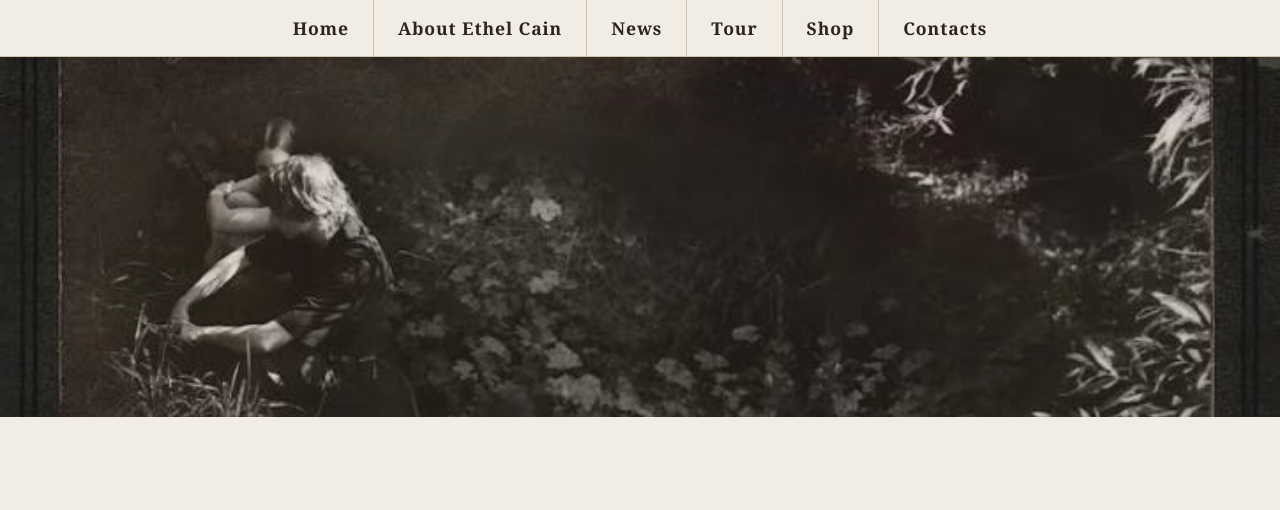
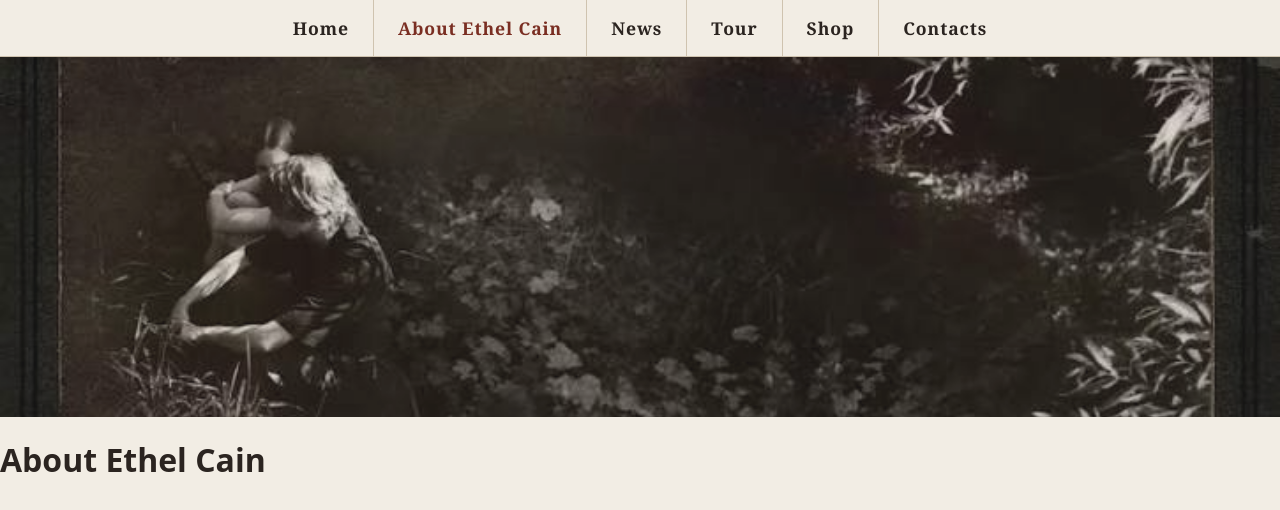
Before and after one commit to zheniyyya/Ethel-Cain, a React (Vite) app: page /about in a window 1280 px wide. Shown: the top 510 px of the page. Built offline with nearby package versions, Linux system fonts and the light colour scheme; a web font is replaced by a local one.

Commit message:
Add navigation

```diff
--- a/package.json
+++ b/package.json
@@ -11,7 +11,8 @@
   },
   "dependencies": {
     "react": "^19.3.1",
-    "react-dom": "^19.3.1"
+    "react-dom": "^19.3.1",
+    "react-router-dom": "^7.18.6"
   },
   "devDependencies": {
     "@types/react": "^19.3.0",
--- a/src/App.jsx
+++ b/src/App.jsx
@@ -1,7 +1,36 @@
+import { Route, Routes } from 'react-router-dom';
 import Header from './components/Header.jsx';
 
+
+
+function Page({ title }) {
+  return <h1>{title}</h1>;
+}
+
+const routes = [
+  { path: '/', title: 'Home' },
+  { path: '/about', title: 'About Ethel Cain' },
+  { path: '/about/biography', title: 'Biography' },
+  { path: '/about/discography', title: 'Discography' },
+  { path: '/news', title: 'News' },
+  { path: '/tour', title: 'Tour' },
+  { path: '/shop', title: 'Shop' },
+  { path: '/shop/albums', title: 'Albums' },
+  { path: '/shop/merch', title: 'Merch' },
+  { path: '/contacts', title: 'Contacts' },
+];
+
 function App() {
-  return <Header />;
+  return (
+    <>
+      <Header />
+      <Routes>
+        {routes.map(({ path, title }) => (
+          <Route key={path} path={path} element={<Page title={title} />} />
+        ))}
+      </Routes>
+    </>
+  );
 }
 
 export default App;
--- a/src/components/Header.jsx
+++ b/src/components/Header.jsx
@@ -1,3 +1,4 @@
+import { NavLink } from 'react-router-dom';
 import { useEffect, useState } from 'react';
 
 const slides = ['/images/hero-1.jpg', '/images/hero-2.jpg', '/images/hero-3.jpg'];
@@ -14,24 +15,24 @@ function Header() {
     <header className="header">
       <nav className="menu">
         <ul>
-          <li><a href="#">Home</a></li>
+          <li><NavLink to="/" end>Home</NavLink></li>
           <li>
-            <a href="#">About Ethel Cain</a>
+            <NavLink to="/about" end>About Ethel Cain</NavLink>
             <ul>
-              <li><a href="#">Biography</a></li>
-              <li><a href="#">Discography</a></li>
+              <li><NavLink to="/about/biography">Biography</NavLink></li>
+              <li><NavLink to="/about/discography">Discography</NavLink></li>
             </ul>
           </li>
-          <li><a href="#">News</a></li>
-          <li><a href="#">Tour</a></li>
+          <li><NavLink to="/news">News</NavLink></li>
+          <li><NavLink to="/tour">Tour</NavLink></li>
           <li>
-            <a href="#">Shop</a>
+            <NavLink to="/shop" end>Shop</NavLink>
             <ul>
-              <li><a href="#">Albums</a></li>
-              <li><a href="#">Merch</a></li>
+              <li><NavLink to="/shop/albums">Albums</NavLink></li>
+              <li><NavLink to="/shop/merch">Merch</NavLink></li>
             </ul>
           </li>
-          <li><a href="#">Contacts</a></li>
+          <li><NavLink to="/contacts">Contacts</NavLink></li>
         </ul>
       </nav>
 
--- a/src/main.jsx
+++ b/src/main.jsx
@@ -1,10 +1,13 @@
 import { StrictMode } from 'react';
 import { createRoot } from 'react-dom/client';
+import { BrowserRouter } from 'react-router-dom';
 import App from './App.jsx';
 import './styles/main.scss';
 
 createRoot(document.getElementById('root')).render(
   <StrictMode>
-    <App />
+    <BrowserRouter>
+      <App />
+    </BrowserRouter>
   </StrictMode>,
 );
--- a/src/styles/_header.scss
+++ b/src/styles/_header.scss
@@ -22,7 +22,8 @@
     letter-spacing: 0.05em;
     font-size: 1.1rem;
 
-    &:hover {
+    &:hover,
+    &.active {
       color: $rust;
     }
   }
```
Also changed, not shown: 1 other file (tests, documents, lock files or other folders).
